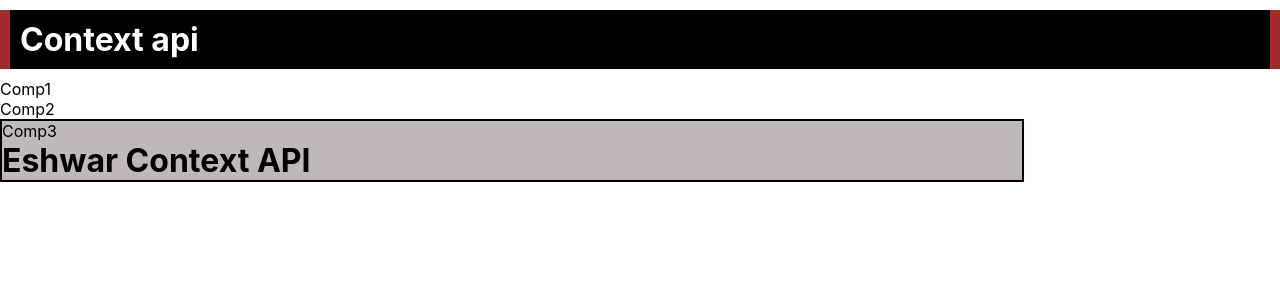
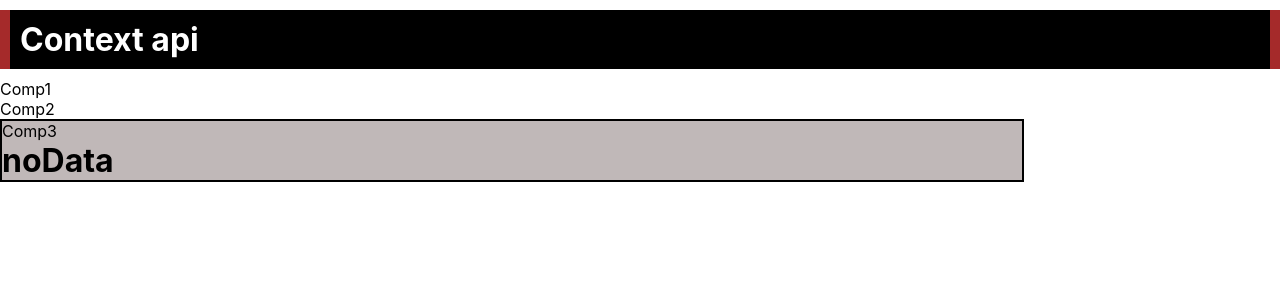
Before and after one commit to Eshwar17/ReactJS-Web3Mantra, a React (Create React App) app in the folder react_course/: page / in a window 1280 px wide. Shown: the top 300 px of the page. Built offline with nearby package versions, Linux system fonts and the light colour scheme.

Commit message:
Created context

```diff
--- a/react_course/src/App.js
+++ b/react_course/src/App.js
@@ -1,15 +1,19 @@
-import React, { useState } from "react";
+import React, { useState, createContext } from "react";
 import "./App.css";
 import Header from "./components/Header";
 import Comp1 from "./components/Comp1";
+
+const AppState = createContext();
 
 function App() {
   const [data, setData] = useState("Eshwar Context API");
 
   return (
     <>
-      <Header />
-      <Comp1 data={data}/>
+      <AppState.Provider value={data}>
+        <Header />
+        <Comp1 />
+      </AppState.Provider>
     </>
   );
 }
--- a/react_course/src/components/Comp1.js
+++ b/react_course/src/components/Comp1.js
@@ -1,11 +1,11 @@
 import React from "react";
 import Comp2 from "./Comp2";
 
-const Comp1 = (props) => {
+const Comp1 = () => {
   return (
     <>
       <div>Comp1</div>
-      <Comp2 data={props.data}/>
+      <Comp2/>
     </>
   );
 };
--- a/react_course/src/components/Comp2.js
+++ b/react_course/src/components/Comp2.js
@@ -1,11 +1,11 @@
 import React from 'react'
 import Comp3 from './Comp3'
 
-const Comp2 = (props) => {
+const Comp2 = () => {
   return (
     <>
     <div>Comp2</div>
-    <Comp3 data={props.data}/>
+    <Comp3 />
     </>
   )
 }
--- a/react_course/src/components/Comp3.js
+++ b/react_course/src/components/Comp3.js
@@ -1,10 +1,10 @@
 import React from 'react'
 
-const Comp3 = (props) => {
+const Comp3 = () => {
   return (
     <div className='comp3'>
     <div>Comp3</div>
-    <h1>{props.data}</h1>
+    <h1>noData</h1>
     </div>
   )
 }
```
